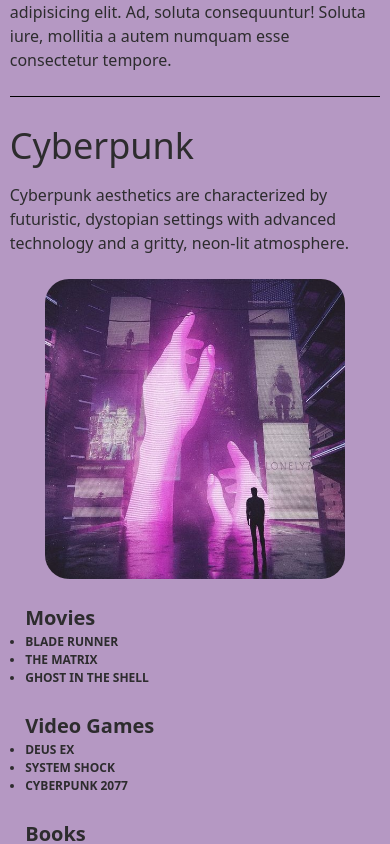
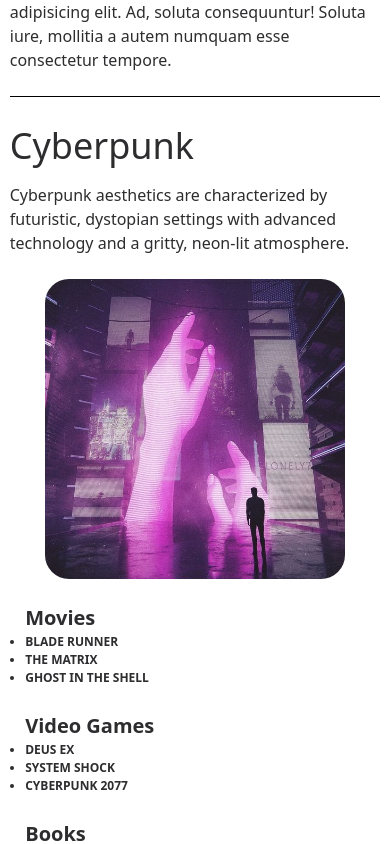
Before and after one commit to christianrhodes18/media-blog, a Next.js app: page /about in a window 390 px wide. Shown: the part 1360-2204 px from the top of the page. Built offline with nearby package versions, Linux system fonts and the light colour scheme.

Commit message:
update styling and responsiveness

```diff
--- a/app/about/page.tsx
+++ b/app/about/page.tsx
@@ -46,7 +46,7 @@ export default function About() {
         </section>
 
         {/* categories section */}
-        <section className="mt-10 lg:mt-32 bg-primaryPurple text-lightText">
+        <section className={`mt-10 lg:mt-32 textured-background`}> {/* text-lightText */}
           <div className="w-[95%] min-[850px]:w-full max-w-[850px] mx-auto">
             <AestheticsDescription />
           </div>
--- /dev/null
+++ b/app/about/styles.css
@@ -0,0 +1,7 @@
+.textured-background {
+    /* background-color: rgba(96, 203, 131, 1); */
+    background-image: url('/texture.jpg');
+    opacity: 0.5; /* Adjust the opacity */
+    background-repeat: repeat; /* Repeat the texture */
+    background-size: cover; /* Adjust as needed */
+  }
--- a/app/components/Cards/AestheticsDescription.tsx
+++ b/app/components/Cards/AestheticsDescription.tsx
@@ -58,11 +58,15 @@ const AestheticsDescription: React.FC = () => {
                     const aesthetic = data[aestheticName];
                     return (
                         <div key={aestheticName}>
-                            <div className={`block mt-6 md:flex md:gap-8 lg:gap-20 ${index % 2 === 0 ? 'flex-row' : 'flex-row-reverse'}`}>
-                                <div className="md:basis-3/5">
-                                    <h3 className="">{aesthetic.name}</h3>
-                                    <p className="mt-3">{aesthetic.description}</p>
-                                    <div className="m-auto">
+                            <div className={`block mt-6 md:flex md:gap-8 lg:gap-20 md:h-[25rem] lg:h-[32rem] ${index % 2 === 0 ? 'flex-row' : 'flex-row-reverse'}`}>
+                                <div className="md:basis-3/5 my-auto md:my-0 md:flex md:flex-col md:justify-between lg:justify-around md:align-middle">
+                                    <div className="hidden md:block">
+                                        <h3 className="">{aesthetic.name}</h3>
+                                        <p className="mt-3">{aesthetic.description}</p>
+                                    </div>
+                                    <h3 className="md:hidden">{aesthetic.name}</h3>
+                                    <p className="mt-3 md:hidden">{aesthetic.description}</p>
+                                    <div className="m-auto md:hidden">
                                         <Image className="mt-6 mx-auto md:hidden rounded-3xl bg-center" src={`/about/${aesthetic.image}`} alt={aesthetic.name} width={300} height={200} />
                                     </div>
 
--- a/tailwind.config.ts
+++ b/tailwind.config.ts
@@ -20,7 +20,8 @@ const config: Config = {
       darkTextAccent: '#9CA3AF',
       darkBG: '#161616',
       darkBGAccent: "#2D2C2E",
-      primaryPurple: "#B598C3",
+      //primaryPurple: "#B598C3",
+      primaryPurple: "#A78BFA",
       ...colors
     },
     screens: {
```
Also changed, not shown: 1 other file (tests, documents, lock files or other folders).
